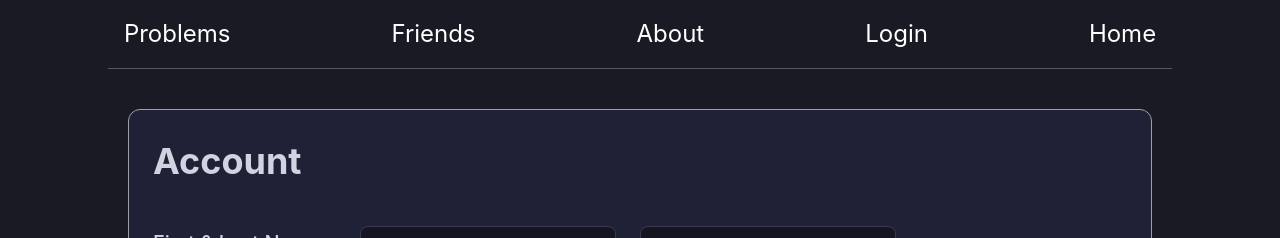
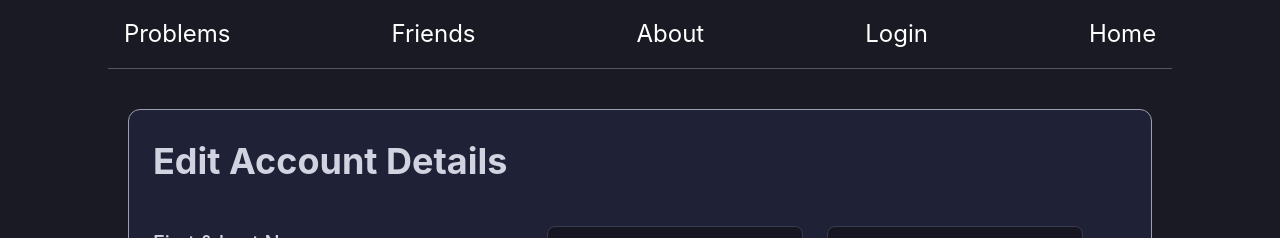
Before and after one commit to AlgoAlly/AlgoAlly, a React (Vite) app: page /profile in a window 1280 px wide. Shown: the top 238 px of the page. Built offline with nearby package versions, Linux system fonts and the light colour scheme.

Commit message:
fix(Profile-Page): Updated Profile Page, added new component + polished up old components

```diff
--- a/src/pages/Profile.tsx
+++ b/src/pages/Profile.tsx
@@ -7,7 +7,7 @@
     <div className="border border-zinc-400 p-6 rounded-xl bg-[#1f2136] mx-auto max-w-5xl flex mt-10">
 
       <div className="space-y-10">
-            <h1 className="text-[#D2D3E0] text-[36px] font-bold">Account</h1>
+            <h1 className="text-[#D2D3E0] text-[36px] font-bold">Edit Account Details</h1>
             <h2  className="text-[#D2D3E0] text-[20px] font-medium">First & Last Name</h2>
             <h3  className="text-[#D2D3E0] text-[20px] font-medium">Email</h3>
             <h4  className="text-[#D2D3E0] text-[20px] font-medium">Username</h4>
```
